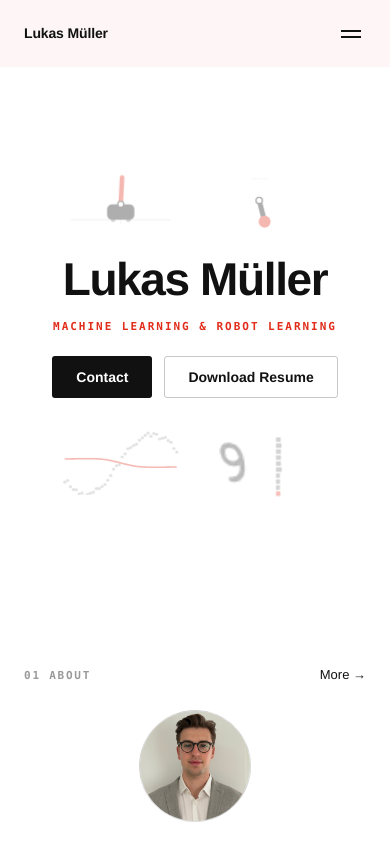
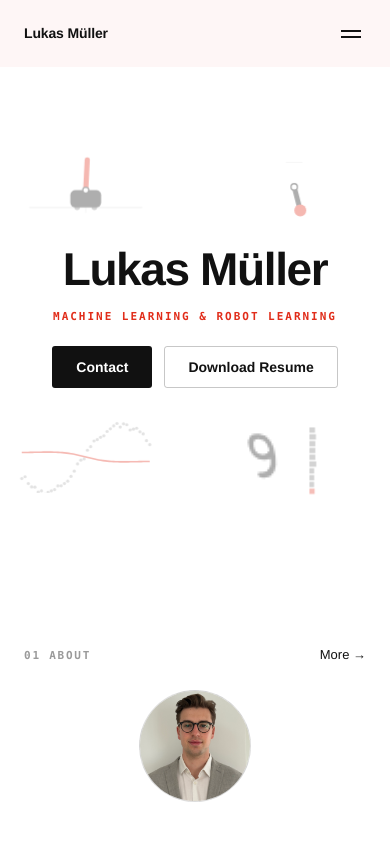
Before and after one commit to lbm2001/portfolio-site, a Next.js app: page / in a window 390 px wide. Shown: the top 844 px of the page. Built offline with nearby package versions, Linux system fonts and the light colour scheme.

Commit message:
fix: demos

```diff
--- a/app/globals.css
+++ b/app/globals.css
@@ -324,64 +324,58 @@ a {
 
 /* ---- Small ring, tier 2: tablets + narrow desktop windows, still 6 demos ----
    Below 1180px, OR on any device without real hover (tablets like iPad, even in
-   wide landscape), the ring doesn't disappear — it re-forms as two bands: the
+   wide landscape), the ring doesn't disappear — it re-forms as two rows: the
    three RL demos (top/ur/lr) above the name, the three NN demos (ul/ll/bot)
-   below it. Placement uses ONLY the measured height of the name/tag/CTA block
-   (--content-half-h, set by Hero.tsx) — never its width — so a seat can never be
-   clipped by the hero's own edges on a narrow phone the way a left/right seat
-   tied to content *width* could be (there's much more vertical room than
-   horizontal on a phone). useFloatDrag scales ambient drift + drag roam to match
-   (identical media query), and the HUD is decluttered (no graph/title/reset) so
-   it still reads at the smaller size. */
+   below it, each row spread left-edge / centre / right-edge instead of bunched
+   near the middle, so the whole width of the screen is used and panels have
+   room to float in place. Left/right seats anchor to the *viewport* edge (via
+   `left`/`right`, not a margin computed from centre), so they always sit a fixed
+   buffer from the true edge regardless of viewport width. Vertical placement
+   uses ONLY the measured height of the name/tag/CTA block (--content-half-h, set
+   by Hero.tsx) plus the panel's own (possibly scaled) height — never width — so
+   a seat can never be clipped by content the way a width-based offset could be.
+   Panel size matches desktop (248px) down to a `min()` floor so it only shrinks
+   on the very smallest current iPad; the HUD (graph/title/reset) is untouched —
+   the only difference from desktop is tap-to-reveal instead of hover-to-reveal
+   (see the (hover:none) block below) and the CLICK→TAP wording. */
 @media (min-width: 601px) and (max-width: 1180px), (hover: none) {
   .mini {
-    width: 96px;
+    width: min(248px, 26vw);
   }
   .mini-sim {
-    height: 52px;
+    height: min(132px, 13.8vw);
   }
-  /* RL band, above the name */
   .mini-top,
   .mini-ur,
   .mini-lr {
-    margin-top: calc(-1 * (var(--content-half-h, 90px) + 80px));
+    margin-top: calc(-1 * (var(--content-half-h, 90px) + 28px + min(132px, 13.8vw)));
   }
-  .mini-top {
-    margin-left: -160px;
-  }
-  .mini-ur {
-    margin-left: -48px;
-  }
-  .mini-lr {
-    margin-left: 64px;
-  }
-  /* NN band, below the name */
   .mini-ul,
   .mini-ll,
   .mini-bot {
     margin-top: calc(var(--content-half-h, 90px) + 28px);
   }
+  /* left-edge seats */
+  .mini-top,
   .mini-ul {
-    margin-left: -160px;
+    left: 24px;
+    right: auto;
+    margin-left: 0;
   }
+  /* centred seats */
+  .mini-ur,
   .mini-ll {
-    margin-left: -48px;
+    margin-left: calc(-1 * (min(248px, 26vw) / 2));
   }
+  /* right-edge seats */
+  .mini-lr,
   .mini-bot {
-    margin-left: 64px;
-  }
-  .mini-training,
-  .mini-stats {
-    font-size: 9px;
-  }
-  /* the graph, title and reset button don't fit legibly at this size */
-  .mini-reset,
-  .mini-title,
-  .mini-chart {
-    display: none;
+    left: auto;
+    right: 24px;
+    margin-left: 0;
   }
   .hero {
-    min-height: 500px;
+    min-height: 720px;
   }
 }
 
@@ -389,19 +383,20 @@ a {
    Below 600px width, one random NN and one random RL demo are dropped (Hero.tsx
    marks them .mini-drop-sm; picked once per load, still mounted so resizing
    across this breakpoint doesn't need JS). The two survivors of each group sit
-   side by side, RL above the name and NN below — same band idea as tier 2, just
-   two panels per band instead of three, sized up since there's more room each.
-   Declared after tier 2 so these rules win on small phones (equal specificity,
-   later wins) without needing to fight tier 2's rules with !important. */
+   left-edge / right-edge (same edge-anchoring idea as tier 2, just two panels
+   per row instead of three), sized up since there's more room each. HUD stays
+   decluttered (no graph/title/reset) — these panels are still small enough that
+   the full HUD wouldn't fit legibly. Declared after tier 2 so these rules win on
+   small phones (equal specificity, later wins) without needing !important. */
 @media (max-width: 600px) {
   .mini-drop-sm {
     display: none;
   }
   .mini {
-    width: 124px;
+    width: 140px;
   }
   .mini-sim {
-    height: 64px;
+    height: 72px;
   }
   .mini-training,
   .mini-stats {
@@ -413,27 +408,31 @@ a {
     display: none;
   }
   .mini-sm-rl1,
+  .mini-sm-rl2,
+  .mini-sm-nn1,
+  .mini-sm-nn2 {
+    left: auto;
+    right: auto;
+    margin-left: 0;
+  }
+  .mini-sm-rl1,
   .mini-sm-rl2 {
-    margin-top: calc(-1 * (var(--content-half-h, 90px) + 92px));
-  }
-  .mini-sm-rl1 {
-    margin-left: -132px;
-  }
-  .mini-sm-rl2 {
-    margin-left: 8px;
+    margin-top: calc(-1 * (var(--content-half-h, 90px) + 100px));
   }
   .mini-sm-nn1,
   .mini-sm-nn2 {
     margin-top: calc(var(--content-half-h, 90px) + 28px);
   }
+  .mini-sm-rl1,
   .mini-sm-nn1 {
-    margin-left: -132px;
+    left: 20px;
   }
+  .mini-sm-rl2,
   .mini-sm-nn2 {
-    margin-left: 8px;
+    right: 20px;
   }
   .hero {
-    min-height: 520px;
+    min-height: 500px;
   }
 }
 
```
